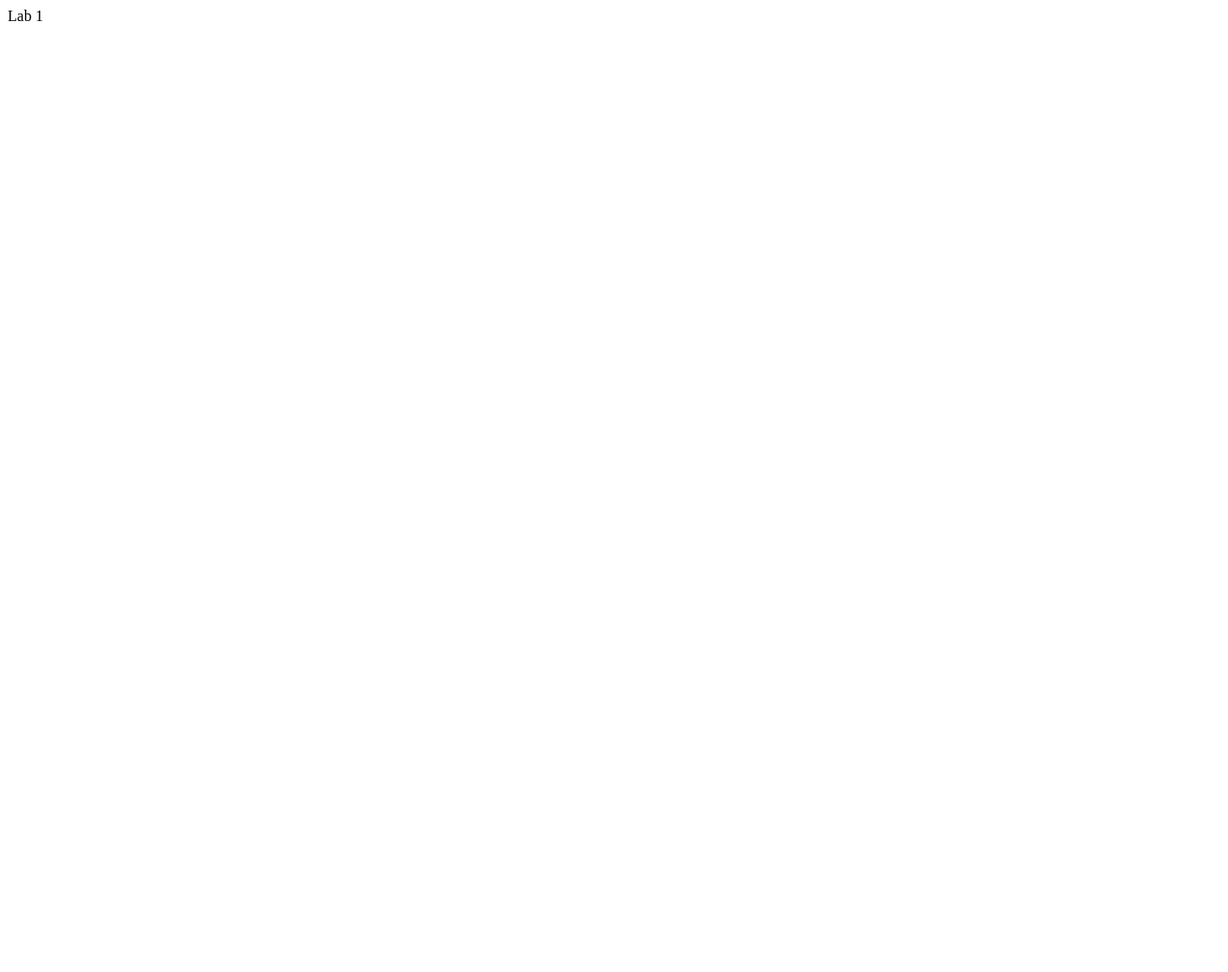
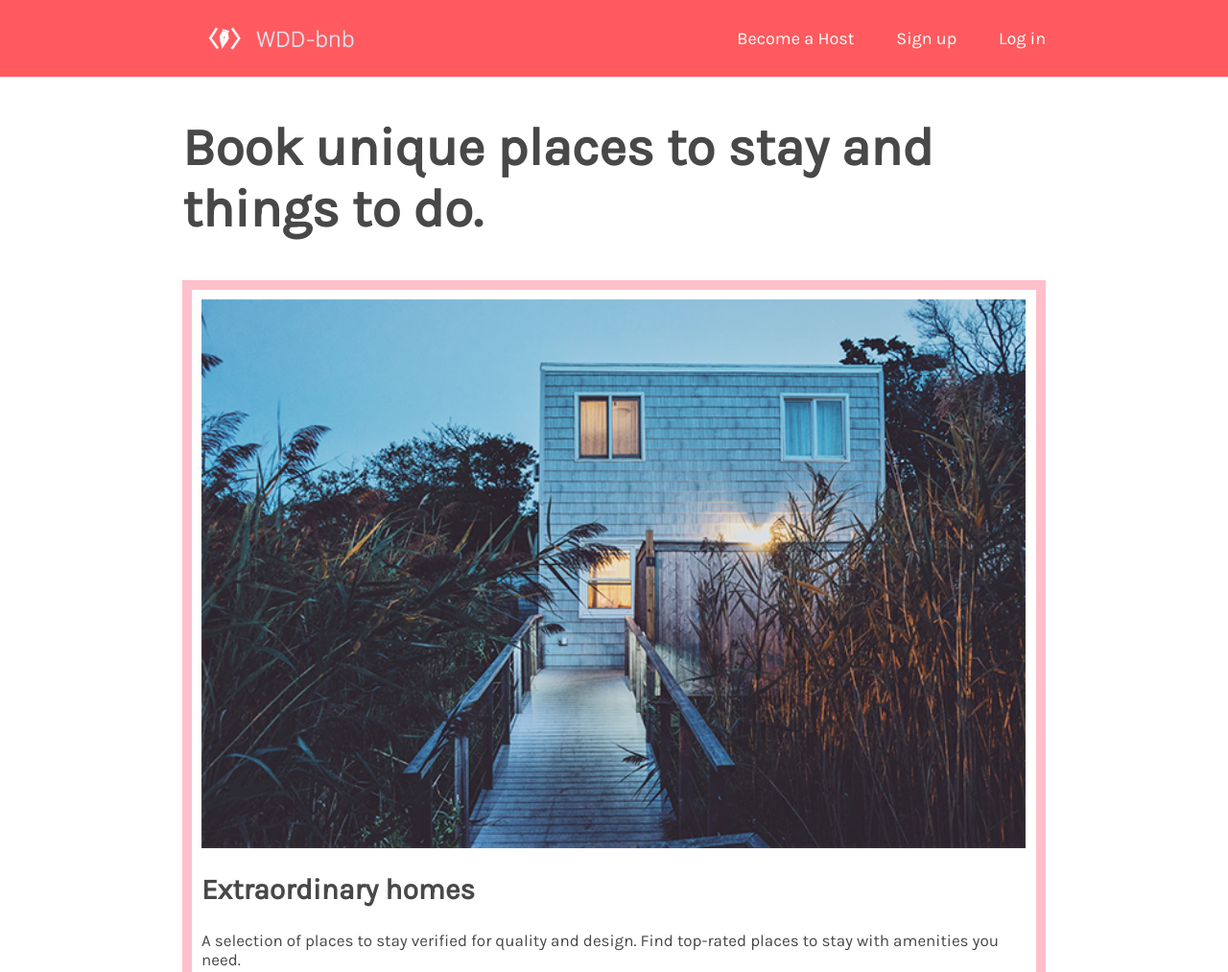
Before and after one commit to irenekao168/irenekao168.github.io, a plain HTML site: page labs/lab2/index.html in a window 1280 px wide. Shown: the top 1013 px of the page at 96% size. Before the commit the page ends 800 px from the top, so only its background shows below. Drawn offline with Linux system fonts and the light colour scheme.

Commit message:
finished lab2

```diff
--- /dev/null
+++ b/labs/lab2/css/style.css
@@ -0,0 +1,65 @@
+body {
+    font-family: Karla, sans-serif;
+    color: #484848;
+    margin: 0;
+    padding: 0;
+}
+nav ul {
+    list-style-type: none;
+    padding-inline-start: 0;
+    margin-block-start: 0;
+    margin-block-end: 0;
+}
+header {
+    background-color: #FF5A5F;
+}
+#logo {
+    height: 80px;
+}
+nav {
+    display: inline-block;
+    float: right;
+}
+nav li {
+    display: inline-block;
+    margin-left: 40px;
+    line-height: 80px;
+}
+nav a {
+    color: white;
+    font-size: 18px;
+    text-decoration: none;
+    cursor: pointer;
+}
+nav a:visited {
+    color: white;
+    font-size: 18px;
+    text-decoration: none;
+    cursor: pointer;
+}
+.content {
+    width: 900px;
+    margin: auto;
+}
+section {
+    padding: 10px;
+    border: 10px solid #FFC0CB;
+    margin-bottom: 10px;
+}
+
+section img {
+    width: 859px;
+}
+h1 {
+    font-size: 55px;
+    padding-top: 5px;
+    padding-bottom: 5px;
+}
+
+h2 {
+    font-size: 30px;
+}
+
+section p {
+    font-size: 17px;
+}
--- a/labs/lab2/index.html
+++ b/labs/lab2/index.html
@@ -1,6 +1,46 @@
-<!DOCTYPE html>
 <html>
-    <body>
-        Lab 1
-    </body>
+  <head>
+    <title>WDD-bnb</title>
+    <link href="https://fonts.googleapis.com/css?family=Karla&display=swap" rel="stylesheet">
+    <link rel="stylesheet" href="css/style.css">
+  </head>
+  <body>
+    <header>
+      <div class = "content">
+        <a href="home">
+          <img src="img/logo.png" alt="" id="logo"/>
+        </a>
+        <nav>
+          <ul>
+            <li><a href="become-host">Become a Host</a></li>
+            <li><a href="sign-up">Sign up</a></li>
+            <li><a href="log-in">Log in</a></li>
+          </ul>
+        </nav>
+      </div>
+    </header>
+    <div class = "content">
+      <h1>Book unique places to stay and things to do.</h1>
+      <section>
+        <img src="img/house.png" />
+        <h2>Extraordinary homes</h2>
+        <p>
+          A selection of places to stay verified for quality and design. Find
+          top-rated places to stay with amenities you need.
+        </p>
+      </section>
+      <section>
+        <img src="img/city.png" />
+        <h2>Places to stay around the world</h2>
+        <p>Explore a new city on your next trip!</p>
+      </section>
+      <section>
+        <img src="img/sushimaking.png" />
+        <h2>Top-rated experiences</h2>
+        <p>
+          Book one-of-a-kind activities hosted by locals, created for the curious.
+        </p>
+      </section>
+    </div>
+  </body>
 </html>
```
Also changed, not shown: labs/lab2/img/city.png (added), labs/lab2/img/house.png (added), labs/lab2/img/logo.png (added), labs/lab2/img/sushimaking.png (added).
